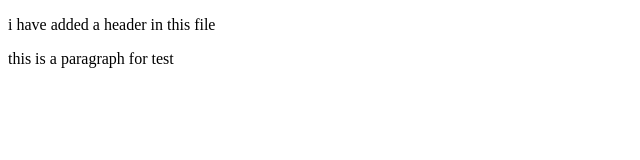
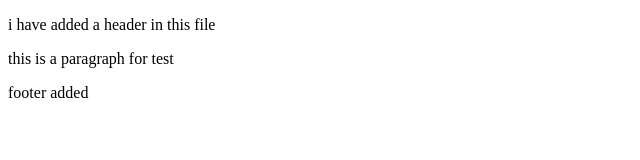
Before and after one commit to Majid293/git-project-two, a plain HTML site: page index.html in a window 1280 px wide. Shown: the whole page, without its empty margins (0-640 px from the left). Drawn offline with Linux system fonts and the light colour scheme.

Commit message:
Update index.html

```diff
--- a/index.html
+++ b/index.html
@@ -10,6 +10,7 @@
         <p>i have added a header in this file</p>
     </header>
     <P>this is a paragraph for test</P>
+    <footer> footer added</footer>
 
 </body>
 </html>
```
